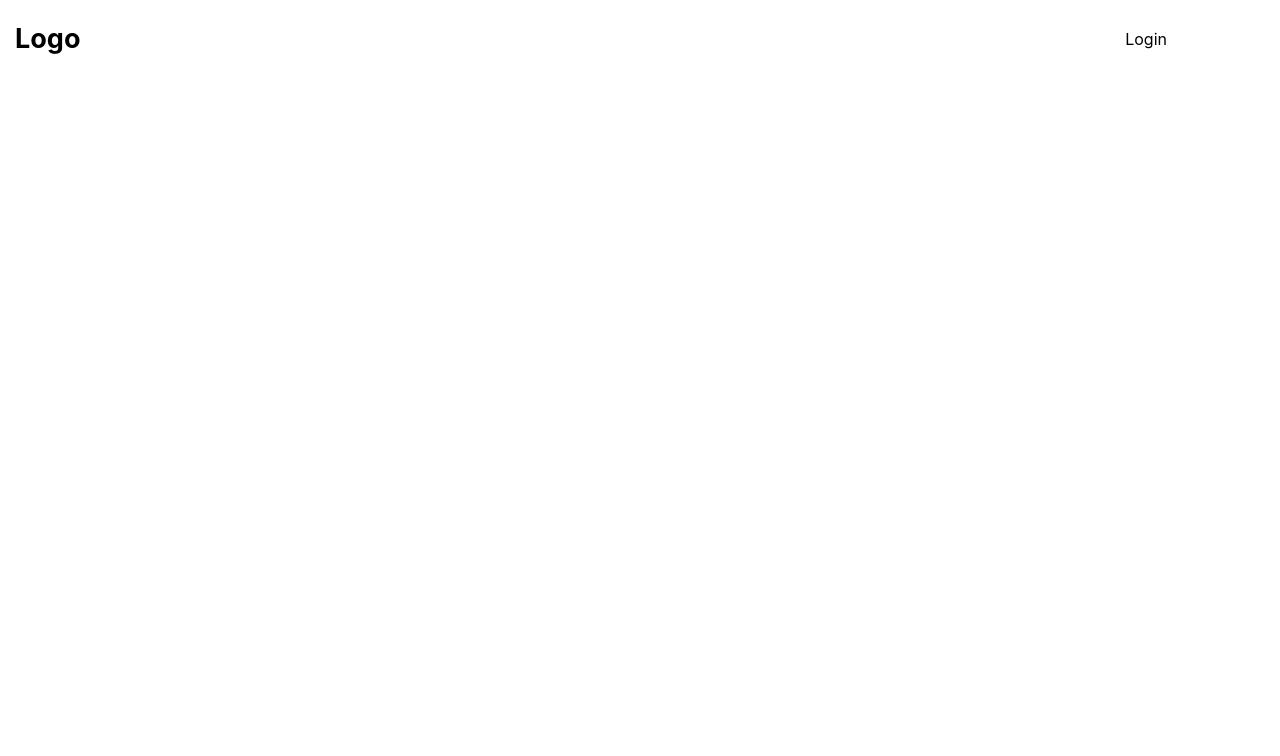
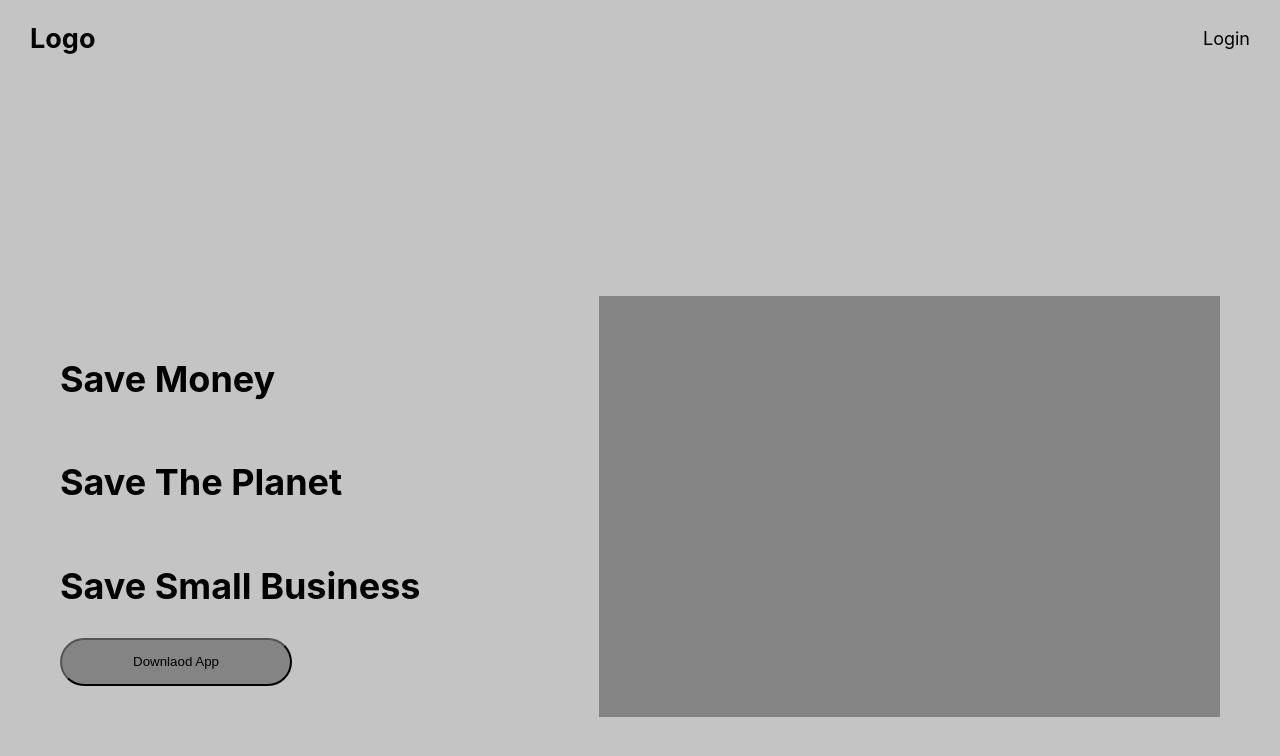
Before and after one commit to lpattersonn/small_basket, a React (Create React App) app: page / in a window 1280 px wide. Shown: the top 756 px of the page. Built offline with nearby package versions, Linux system fonts and the light colour scheme.

Commit message:
docs: Implement Header.js and Header.css

```diff
--- a/src/App.js
+++ b/src/App.js
@@ -1,10 +1,12 @@
-import './App.css';
-import Nav from "./components/Nav.js"
+import "./App.css";
+import Nav from "./components/Nav.js";
+import Header from "./components/Header.js";
 
 function App() {
   return (
     <div className="App">
-     <Nav />
+      <Nav />
+      <Header />
     </div>
   );
 }
--- a/src/components/Header.js
+++ b/src/components/Header.js
@@ -1,7 +1,20 @@
 import React from "react";
+import "../style/Header.css"
 
 export default function Header() {
  return (
+  <section className="header-div_1">
+    <div className="header-div_2">
+      <div className="header-div_3">
+       <h1>Save Money</h1>
+       <h1>Save The Planet</h1>
+       <h1>Save Small Business</h1>
+       </div>
+     <button className="button">Downlaod App</button>
+    </div>
+    <div className="header-div_4">
 
+    </div>
+  </section>
  )
 }
--- /dev/null
+++ b/src/style/Header.css
@@ -0,0 +1,32 @@
+.header-div_1 {
+  width: 100%;
+  height: 857px;
+  background-color: #C4C4C4;
+  display: flex;
+  justify-content: space-between;
+    flex-direction: row;
+    align-items: center;
+}
+.header-div_2 {
+  margin-left: 60px;
+}
+
+.header-div_3 {
+  font-size: 24px;
+  display: flex;
+    flex-direction: column;
+}
+
+.header-div_4 {
+  margin-right: 60px;
+  width: 621px;
+  height: 421px;
+  background-color: #848484;
+}
+
+.button {
+  background-color: #848484;
+  width: 232px;
+  height: 48px;
+  border-radius: 25px;
+}
--- a/src/style/Nav.css
+++ b/src/style/Nav.css
@@ -1,7 +1,6 @@
 .nav {
-  width: 90%;
-  margin-left: 15px;
-  margin-right: 15px;
+  width: 100%;
+  background-color: #C4C4C4;
   display: flex;
     justify-content: space-between;
     flex-direction: row;
@@ -10,7 +9,14 @@
 
 .nav-div_1 {
   font-size: 18px;
+  margin-left: 30px;
 }
+.nav-div_2 {
+  font-size: 18px;
+  margin-right: 30px;
+
+}
+
 .nav-div_2 ul {
   display: flex;
     flex-direction: row;
```
